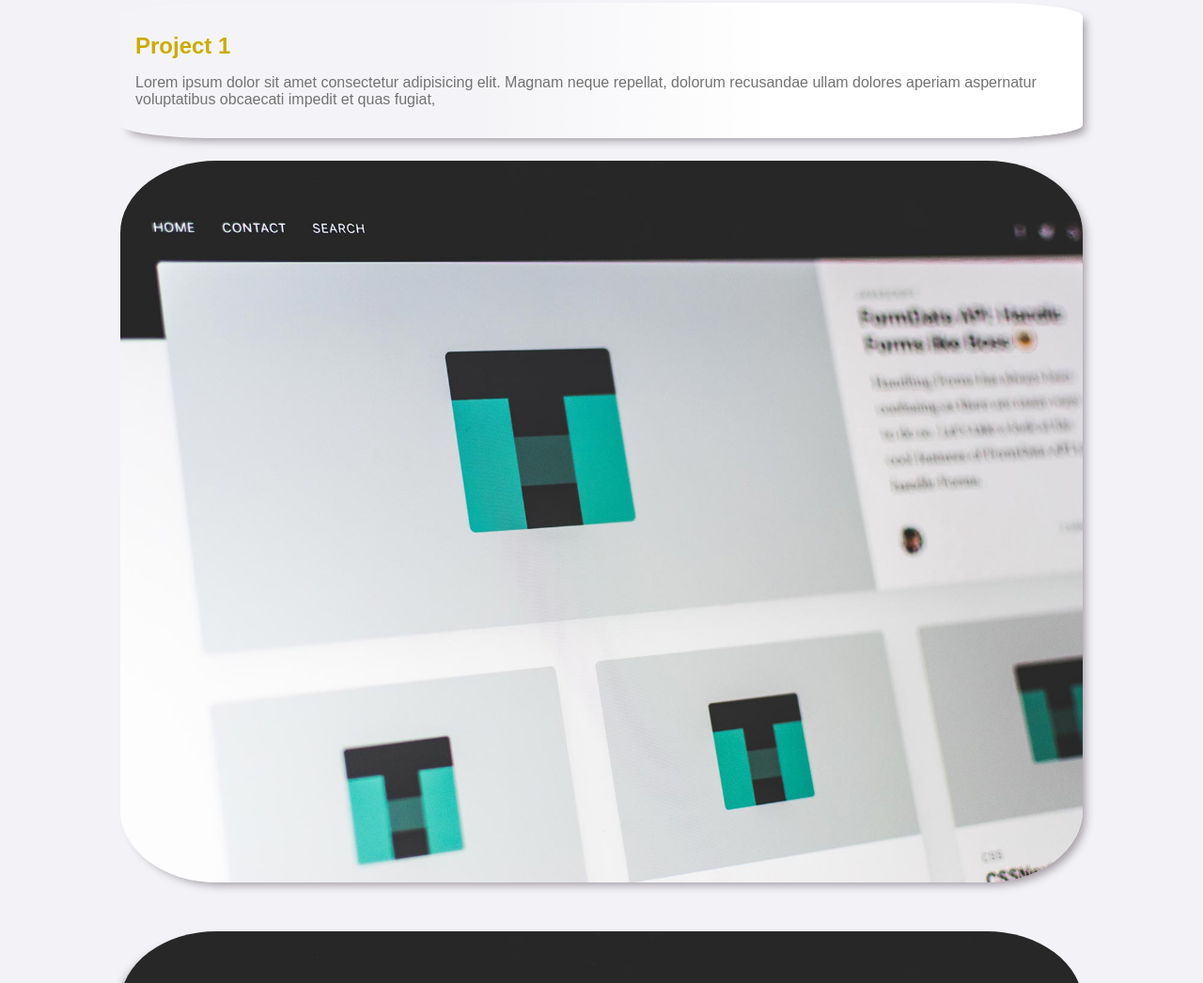
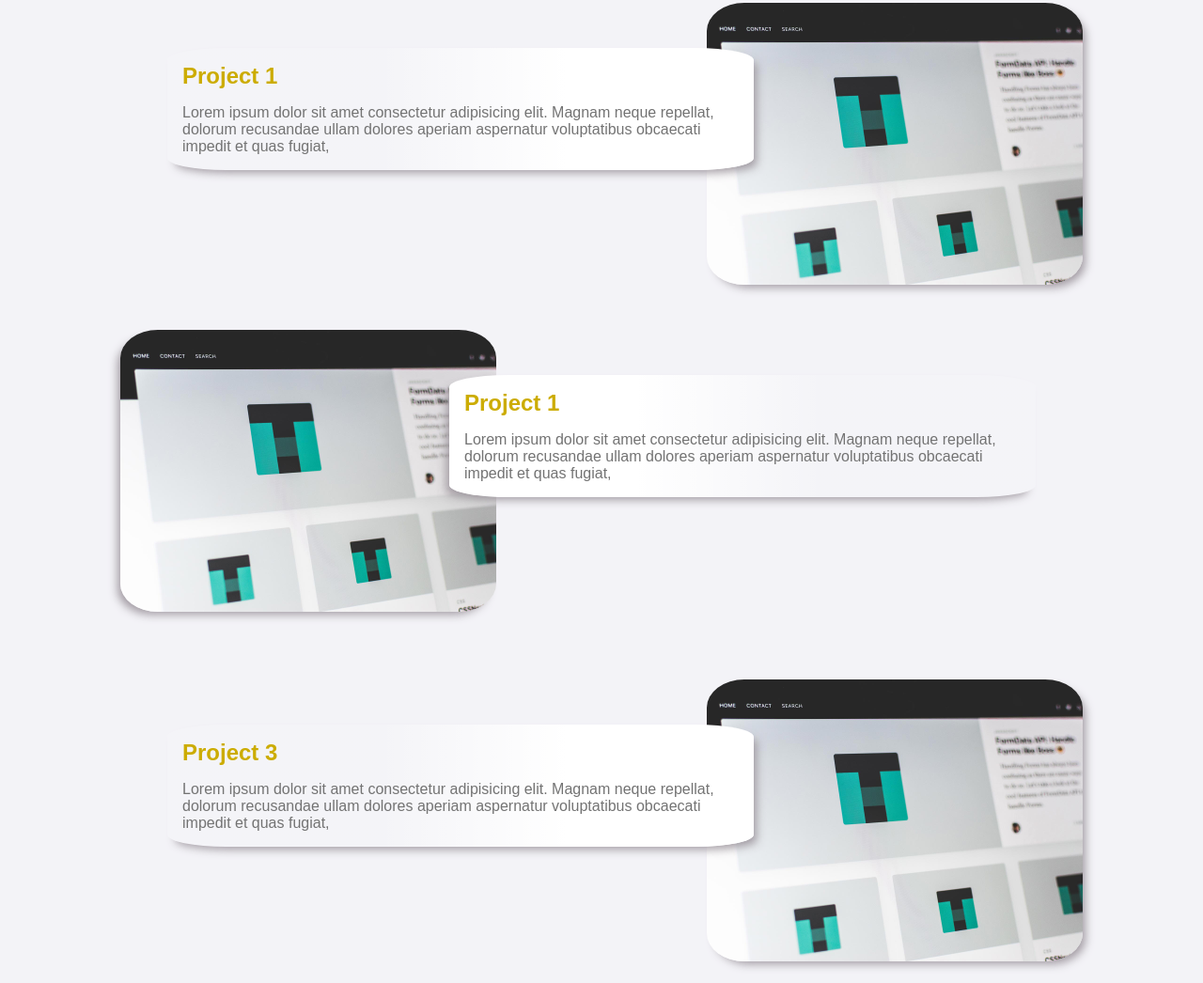
Before and after one commit to devAbu/a-boc_portfolio, a plain HTML site: page index.html in a window 1280 px wide. Shown: the part 149-1195 px from the top of the page at 94% size. Drawn offline with Linux system fonts and the light colour scheme; a web font is replaced by a local one.

Commit message:
Responsive

```diff
--- a/assets/css/style.less
+++ b/assets/css/style.less
@@ -1,19 +1,19 @@
 @import url('https://fonts.googleapis.com/css2?family=Poppins&display=swap');
-@primaryColor: darken(gold,10%);
+@primaryColor: darken(gold, 10%);
 @secondaryColor: lighten(black, 45%);
-@box-shadow-right: 6px 6px 10px -3px rgba(150,142,150,0.86);
-@box-shadow-left: -6px 6px 10px -3px rgba(150,142,150,0.86);
+@box-shadow-right: 6px 6px 10px -3px rgba(150, 142, 150, 0.86);
+@box-shadow-left: -6px 6px 10px -3px rgba(150, 142, 150, 0.86);
 
 @gradient-from-left: linear-gradient(90deg, hsla(0, 0%, 100%, 0.11) 37%, #fff 68%, #fff);
 @gradient-from-right: linear-gradient(270deg, hsla(0, 0%, 100%, 0.11) 37%, #fff 68%, #fff);
 
-*{
+* {
   margin: 0;
   padding: 0;
   user-select: none;
 }
 
-body{
+body {
   font-family: 'Poppins', sans-serif;
   background-color: #f3f3f7;
   user-select: none;
@@ -23,15 +23,17 @@ body{
   -webkit-touch-callout: none;
 }
 
-.title, .contact{
+.title,
+.contact {
   text-align: center;
   padding: 2em;
 
-    .head{
+  .head {
     font-size: 30px;
     line-height: 40px;
   }
-    small{
+
+  small {
     font-size: 17px;
     line-height: 28px;
     color: @secondaryColor;
@@ -39,7 +41,7 @@ body{
   }
 }
 
-.portfolios{
+.portfolios {
   margin: 2rem 0 0 0;
   text-align: center;
   width: 80%;
@@ -47,94 +49,212 @@ body{
   margin-right: auto;
 
 
-    img{
+  img {
     width: 100%;
     border-radius: 10%;
     box-shadow: @box-shadow-right;
   }
-    .project-description{
+
+  .project-description {
     padding: 2rem 1rem;
 
     margin-bottom: 1.5em;
     border-radius: 10%;
 
 
-        h1{
+    h1 {
       color: @primaryColor;
       text-align: left;
     }
-        p{
+
+    p {
       margin-top: 1rem;
       text-align: left;
       color: @secondaryColor
     }
   }
-    .projects{
+
+  .projects {
     margin-bottom: 3rem;
   }
-    .project-1{
-        .project-description{
+
+  .project-1 {
+    display: flex;
+    flex-wrap: wrap;
+
+    .project-description {
       background-image: @gradient-from-left;
       box-shadow: @box-shadow-right;
     }
   }
-    .project-2{
-        .project-description{
+
+  .project-2 {
+    display: flex;
+    flex-wrap: wrap;
+
+    .project-description {
       background-image: @gradient-from-right;
       box-shadow: @box-shadow-left;
     }
-        img{
+
+    img {
       margin-bottom: 1.5em;
       box-shadow: @box-shadow-left;
 
     }
   }
-    .project-3{
-        .project-description{
+
+  .project-3 {
+    display: flex;
+    flex-wrap: wrap;
+
+    .project-description {
       background-image: @gradient-from-left;
       box-shadow: @box-shadow-right;
     }
   }
 }
 
-.contact{
+.contact {
   background-color: gold;
   padding: 2em;
-    input, textarea{
+
+  input,
+  textarea {
     border: none;
     border-radius: 10px;
     padding: 15px;
     margin-top: 1em;
     width: 85%;
   }
-    textarea{
+
+  textarea {
     resize: none;
   }
-    input[type="button"]{
+
+  input[type="button"] {
     color: white;
     background-color: @primaryColor;
     width: 95%;
   }
 }
 
-::placeholder{
+::placeholder {
   font-size: 15px;
   font-family: 'Poppins', sans-serif;
 }
 
-footer{
+footer {
   color: @primaryColor;
   padding: 0.5em 2em;
-    a{
+
+  a {
     color: @primaryColor;
     float: right;
-        svg{
+
+    svg {
       margin-right: 10px;
     }
   }
-    p{
+
+  p {
     font-size: large;
     display: inline;
-
   }
 }
+
+
+/* Small devices (portrait tablets and large phones, 600px and up) */
+@media only screen and (min-width: 600px) {
+  .portfolios {
+    .project-1 {
+      flex-wrap: nowrap;
+
+      .project-description {
+        position: relative;
+        left: 50px;
+        top: 2.5em;
+        height: 50%;
+        padding: 1rem 1rem;
+      }
+    }
+
+    .project-2 {
+      flex-wrap: nowrap;
+
+      .project-description {
+        position: relative;
+        right: 50px;
+        top: 2.5em;
+        height: 50%;
+        padding: 1rem 1rem;
+      }
+    }
+
+    .project-3 {
+      flex-wrap: nowrap;
+
+      .project-description {
+        position: relative;
+        left: 50px;
+        top: 2.5em;
+        height: 50%;
+        padding: 1rem 1rem;
+      }
+    }
+
+    img {
+      height: 300px;
+      width: 300px;
+    }
+  }
+}
+
+/* Medium devices (landscape tablets, 769px and up) */
+@media only screen and (min-width: 769px) {
+  .portfolios {
+    .project-1 {
+      flex-wrap: nowrap;
+
+      .project-description {
+        position: relative;
+        left: 50px;
+        top: 3em;
+        padding: 1rem 1rem;
+      }
+    }
+
+    .project-2 {
+      flex-wrap: nowrap;
+
+      .project-description {
+        position: relative;
+        right: 50px;
+        top: 3em;
+        padding: 1rem 1rem;
+      }
+    }
+
+    .project-3 {
+      flex-wrap: nowrap;
+
+      .project-description {
+        position: relative;
+        left: 50px;
+        top: 3em;
+        padding: 1rem 1rem;
+      }
+    }
+
+    img {
+      height: 300px;
+      width: 400px;
+    }
+  }
+}
+
+/* Large devices (laptops/desktops, 992px and up) */
+@media only screen and (min-width: 992px) {}
+
+/* Extra large devices (large laptops and desktops, 1200px and up) */
+@media only screen and (min-width: 1200px) {}
```
Also changed, not shown: assets/css/style.css. Lines whose indentation alone changed are shown as unchanged.
